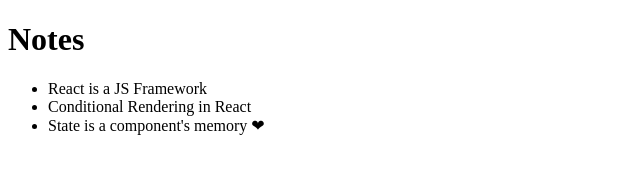
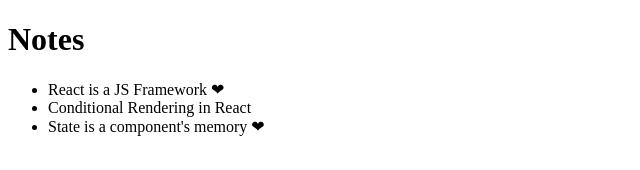
Before and after one commit to githubscientist/re-js-app, a React (Vite) app: page / in a window 1280 px wide. Shown: the top 170 px of the page, without its empty margins (0-640 px from the left). Built offline with nearby package versions, Linux system fonts and the light colour scheme.

Commit message:
conditional rendering --logical and operator

```diff
--- a/src/App.jsx
+++ b/src/App.jsx
@@ -6,7 +6,7 @@
     {
       "id": 1,
       "content": "React is a JS Framework",
-      "favourite": false
+      "favourite": true
     },
     {
       "id": 2,
--- a/src/components/Note.jsx
+++ b/src/components/Note.jsx
@@ -1,11 +1,7 @@
 const Note = ({ note }) => {
-    return note.favourite ? (
+    return (
         <>
-            <li>{ note.content } { '❤︎⁠' }</li>
-        </>
-    ) : (
-        <>
-            <li>{ note.content }</li>
+            <li>{ note.content } { note.favourite && '❤︎⁠' }</li>
         </>
     )
 }
```
